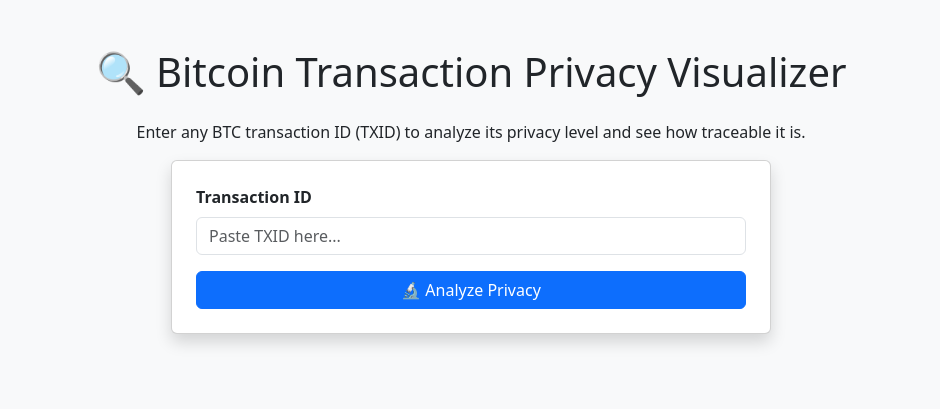
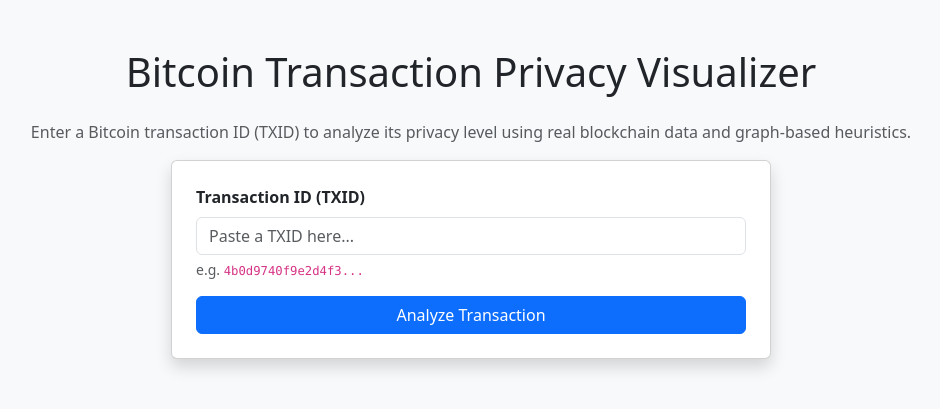
Before and after one commit to amahbub2006/BTC_PROJECT, a Flask app: page / in a window 1280 px wide. Shown: the top 409 px of the page, without its empty margins (169-1109 px from the left). Run offline with Flask 3, Linux system fonts and the light colour scheme.

Commit message:
Version 1.0, working prototype

```diff
--- a/app.py
+++ b/app.py
@@ -1,101 +1,110 @@
-#Quick note: I will be putting comments in the code, sometimes WAY TOO MANY comments, cause I wanna make sure I remember what I did and why I did it. My notebook is full of scribbled explanations and I want to make sure my ideas are clear here.
+from flask import Flask, render_template, request
+import requests
+import networkx as nx
+import matplotlib.pyplot as plt
+import os
+import uuid
 
-#LIBRARIES
-from flask import Flask, render_template, request  #We use Flask for the web server.
-import requests                                    #We get bitcoin data from Blockstream's API: REAL transaction data, anything including addresses, general details, confirmations, block info etc. ALSO RAW TX DATA.
-import networkx as nx                              #Graph building of the transaction data. Good visualization of BTC flow, transactions, etc.
-import matplotlib.pyplot as plt                    #Make the graph pretty. Can save as an image.
-import os                                          #To check and create file paths.
-
-#Flask instance for the web app
 app = Flask(__name__)
 
-#Routing for the home page
 @app.route('/')
 def index():
-    #Refers to index.html (in templates), to make the form where users can submit the ID.
     return render_template('index.html')
 
-#We use /analyze to handle the form submission, and (surprise surprise) analyze the user submission.
 @app.route('/analyze', methods=['POST'])
 def analyze():
-    #Get the transaction ID entered by the user
     txid = request.form['txid']
-
-    #Let's use Blockstream API to get transaction data
     url = f'https://blockstream.info/api/tx/{txid}'
     res = requests.get(url)
-
-    #Oops, an error! we use ts to handle errors... either on the user's side or ours. Invalid TXID or a failed fetch.
     if res.status_code != 200:
         return "Invalid TXID or failed to fetch transaction data.", 400
 
-    #Go thru the JSON response from blockstream API
     tx = res.json()
     inputs = tx['vin']
     outputs = tx['vout']
-
-    #Fantastic, now we can make a graph, to show the flow of BTC
-    G = nx.DiGraph()
-
-    #Treating TXID as a node, we can add all input addresses as connections going INTO the node. EDIT: a connection between nodes AKA the movement of BTC is an edge.
     input_addresses = [vin.get('prevout', {}).get('scriptpubkey_address', 'unknown') for vin in inputs]
     output_addresses = [vout.get('scriptpubkey_address', 'unknown') for vout in outputs]
+    output_values = [v.get('value') for v in outputs]
 
-    for addr in input_addresses:
-        G.add_edge(addr, txid)
-    for addr in output_addresses:
-        G.add_edge(txid, addr)
+    score = 100
+    breakdown = []
+    graph_paths = []
 
-    #Save the drawn graph image, but make it look way better!
-    pos = nx.spring_layout(G, k=1.5, seed=42)  # stable layout for clarity
-    plt.figure(figsize=(12, 8))  # bigger plot area
-    nx.draw(G, pos, with_labels=True, node_color='skyblue', node_size=1500, font_size=7, arrows=True)
-    plt.tight_layout()
-    plt.savefig('static/graph.png')  #gotta save the graph in a static folder
-    plt.clf()  #Clear the plot
+    def draw_graph(label, highlight_addrs=None):
+        G = nx.DiGraph()
+        addr_map = {}
+        label_counter = 1
 
-    #Privacy Score. Starts at 100 and then gets deducted based on privacy standards. MAIN THING THAT IM TRYNA SELL HERE. everything else after this is a supplementary to this feature, or built around this feature. I hope it works.
-    score = 100
-    breakdown = []  #List of tuples describing each check and its impact
+        def label_addr(addr, is_input):
+            nonlocal label_counter
+            if addr == 'unknown':
+                return 'Unknown'
+            if addr in addr_map:
+                return addr_map[addr]
+            label = "Your Wallet" if is_input and len(addr_map) == 0 else \
+                    ("Your Change" if addr in input_addresses and not is_input else f"{'Wallet' if is_input else 'Recipient'} {label_counter}")
+            addr_map[addr] = label
+            label_counter += 1
+            return label
 
-    #Privacy check #1: More than one input -> probably some kind of issue about multiple wallets owned by the same person.
+        for addr in input_addresses:
+            src = label_addr(addr, is_input=True)
+            G.add_edge(src, "TX")
+
+        for addr in output_addresses:
+            dst = label_addr(addr, is_input=False)
+            G.add_edge("TX", dst)
+
+        pos = nx.spring_layout(G, k=1.5, seed=42)
+        plt.figure(figsize=(10, 6))
+
+        node_colors = []
+        for node in G.nodes():
+            if highlight_addrs and node in highlight_addrs:
+                node_colors.append('red')
+            else:
+                node_colors.append('skyblue')
+
+        nx.draw(G, pos, with_labels=True, node_color=node_colors, node_size=2500, font_size=10, arrows=True)
+        filename = f'static/graph_{uuid.uuid4().hex}.png'
+        plt.savefig(filename)
+        plt.clf()
+        graph_paths.append((label, filename))
+
     if len(inputs) > 1:
         score -= 20
         breakdown.append(("Multiple inputs", -20, "Likely linked wallets or merging of funds"))
+        draw_graph("Multiple inputs")
 
-    #Privacy check #2: Output address equals input address -> address reuse = bad.
     reused = any(addr in output_addresses for addr in input_addresses)
     if reused:
         score -= 30
         breakdown.append(("Address reuse", -30, "Input and output addresses overlap"))
+        draw_graph("Address reuse", highlight_addrs=["Your Wallet", "Your Change"])
 
-    #Privacy check #3: Round number outputs (e.g., 0.01 BTC) are super common and easy to guess
-    round_outputs = [v for v in outputs if v.get('value') in [1_000_000, 5_000_000, 10_000_000]]  # these are satoshis: 0.01, 0.05, 0.1 BTC
+    round_outputs = [v for v in outputs if v.get('value') in [1_000_000, 5_000_000, 10_000_000]]
     if round_outputs:
         score -= 10
         breakdown.append(("Round-number outputs", -10, "Likely the payment output"))
+        draw_graph("Round-number outputs")
 
-    #Privacy check #4: Output address is the SAME as one of the inputs = you're sending change back to yourself = traceable
-    for addr in output_addresses:
-        if addr in input_addresses:
-            score -= 20
-            breakdown.append(("Change to same address", -20, "Change returned to a reused address"))
-            break
+    change_to_self = any(addr in input_addresses for addr in output_addresses)
+    if change_to_self:
+        score -= 20
+        breakdown.append(("Change to same address", -20, "Change returned to a reused address"))
+        draw_graph("Change to same address", highlight_addrs=["Your Wallet", "Your Change"])
 
-    #Privacy BONUS #5: One-time change address -> no reuse = good. We'll count this if at least one output is unique.
     unique_outputs = [addr for addr in output_addresses if addr not in input_addresses]
     if len(unique_outputs) >= 1:
         score += 10
         breakdown.append(("Fresh change address", +10, "Unlinked change destination"))
+        draw_graph("Fresh change address")
 
-    #Privacy BONUS #6: Equal outputs = CoinJoin-like structure -> hard to tell who got paid
-    output_values = [v.get('value') for v in outputs]
     if len(output_values) >= 2 and len(set(output_values)) == 1:
         score += 15
         breakdown.append(("Equal outputs", +15, "Could be CoinJoin-style obfuscation"))
+        draw_graph("Equal outputs")
 
-    #Interpret the score for human-readable rating
     if score >= 90:
         judgment = "Excellent privacy"
     elif score >= 70:
@@ -105,9 +114,8 @@ def analyze():
     else:
         judgment = "Very poor privacy"
 
-    #Return the result page with score, breakdown, and image
-    return render_template('result.html', score=score, txid=txid, judgment=judgment, breakdown=breakdown)
+    return render_template('result.html', score=score, txid=txid, judgment=judgment,
+                           breakdown=breakdown, graph_paths=graph_paths)
 
-#Run the Flask server
 if __name__ == '__main__':
     app.run(debug=True)
--- a/templates/index.html
+++ b/templates/index.html
@@ -6,21 +6,22 @@
     <link href="https://cdn.jsdelivr.net/npm/bootstrap@5.3.0/dist/css/bootstrap.min.css" rel="stylesheet">
 </head>
 <body class="bg-light">
-
     <div class="container py-5">
-        <h1 class="text-center mb-4">🔍 Bitcoin Transaction Privacy Visualizer</h1>
-        <p class="text-center">Enter any BTC transaction ID (TXID) to analyze its privacy level and see how traceable it is.</p>
+        <h1 class="text-center mb-4">Bitcoin Transaction Privacy Visualizer</h1>
+        <p class="text-center text-muted">
+            Enter a Bitcoin transaction ID (TXID) to analyze its privacy level using real blockchain data and graph-based heuristics.
+        </p>
 
         <div class="card shadow p-4 mx-auto" style="max-width: 600px;">
             <form method="POST" action="/analyze">
                 <div class="mb-3">
-                    <label for="txid" class="form-label"><strong>Transaction ID</strong></label>
-                    <input type="text" class="form-control" name="txid" id="txid" placeholder="Paste TXID here..." required>
+                    <label for="txid" class="form-label"><strong>Transaction ID (TXID)</strong></label>
+                    <input type="text" class="form-control" name="txid" id="txid" placeholder="Paste a TXID here..." required>
+                    <div class="form-text">e.g. <code>4b0d9740f9e2d4f3...</code></div>
                 </div>
-                <button type="submit" class="btn btn-primary w-100">🔬 Analyze Privacy</button>
+                <button type="submit" class="btn btn-primary w-100">Analyze Transaction</button>
             </form>
         </div>
     </div>
-
 </body>
 </html>
```
Also changed, not shown: templates/result.html (+15 -23 lines), static/graph.png, static/graph_9c009e1e1ec64e2b938533cae4592449.png (added), static/graph_b8f5df5a554347d0a7450f557bf2c39b.png (added).
